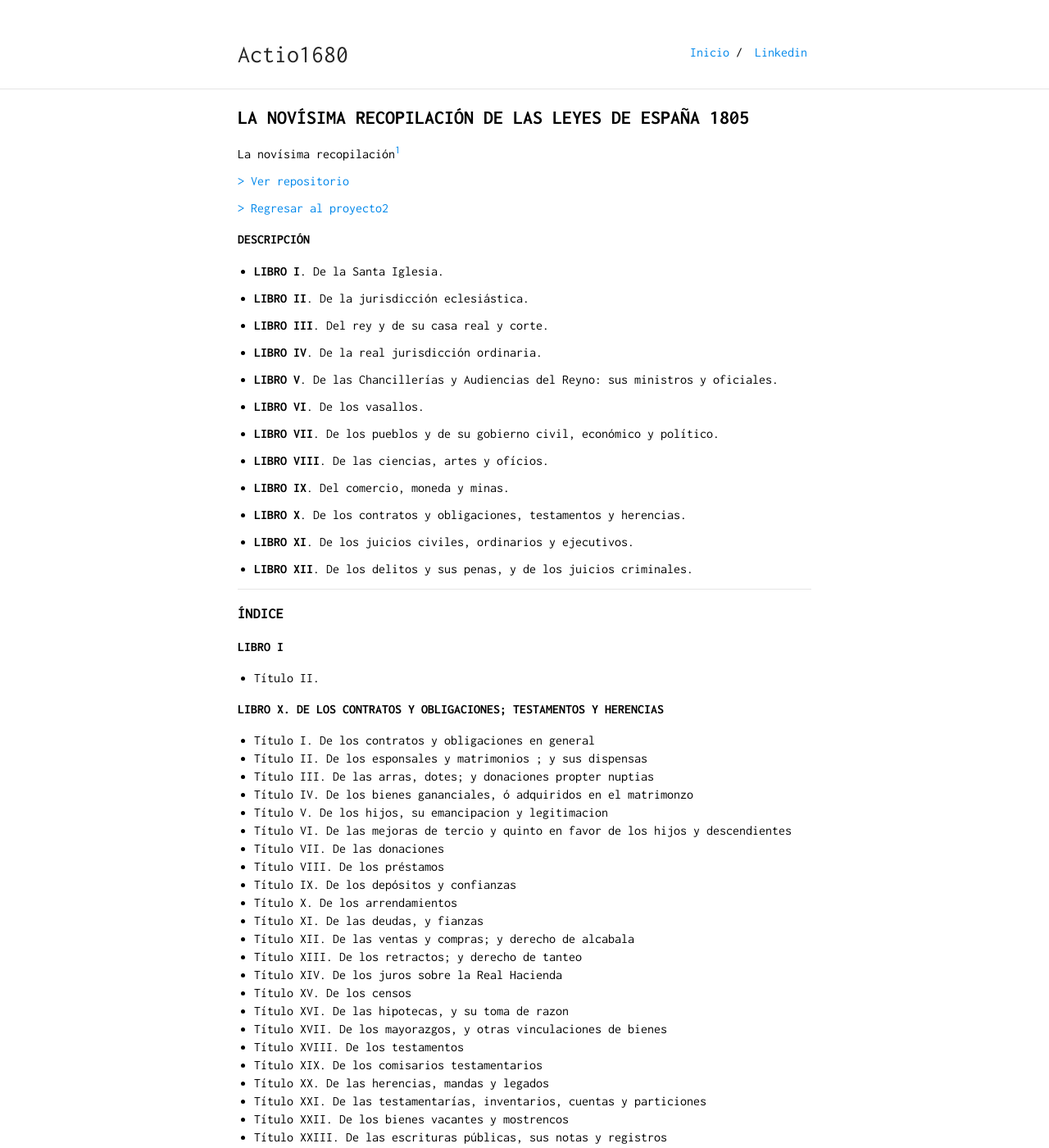
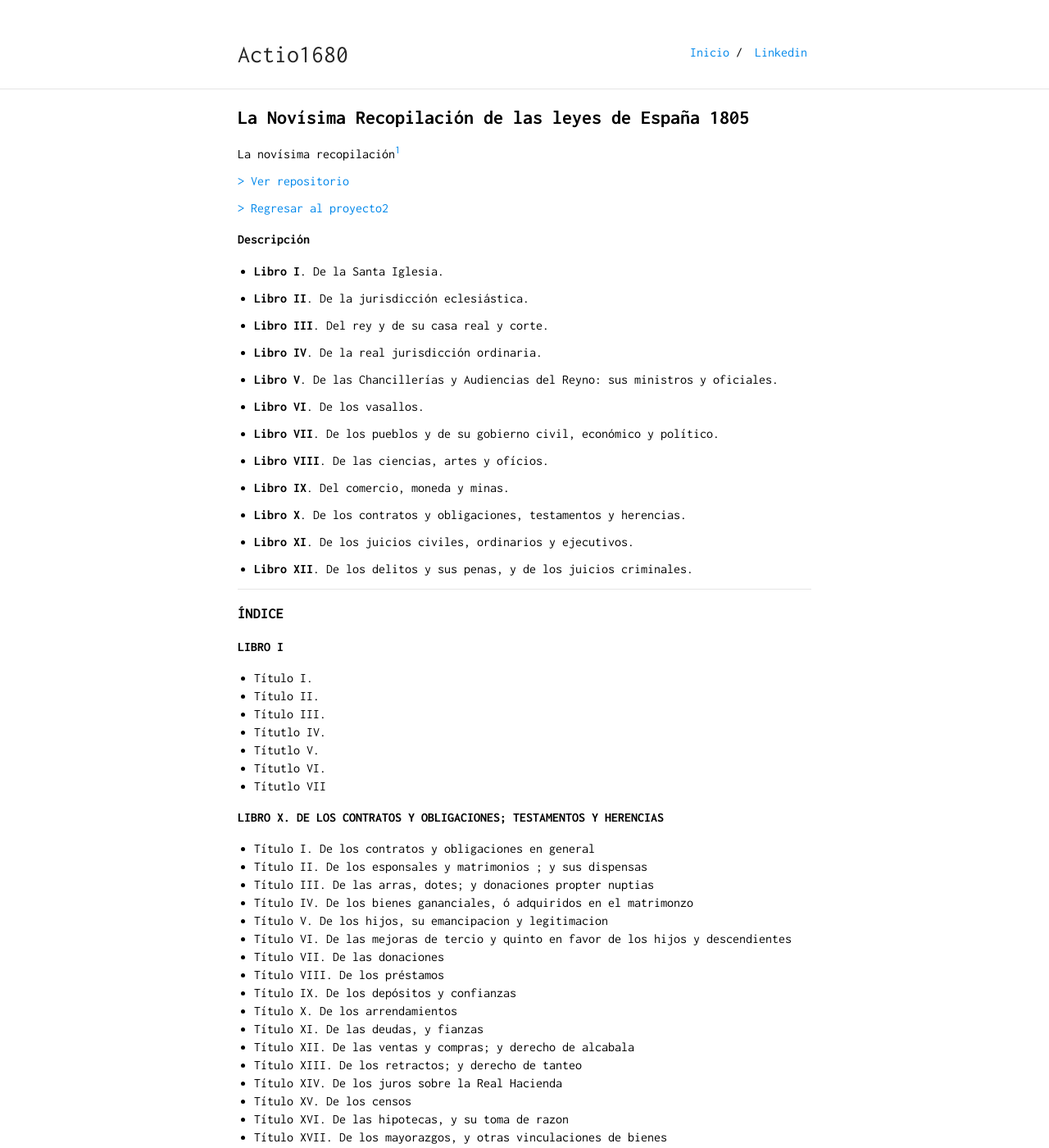
Before and after one commit to actio1680/actio1680.github.io, a Jekyll site: the page built from proyecto2/novisimarecopilacion.md, in a window 1280 px wide and 1400 px high. Shown: the whole window at 82% size. Built offline with Jekyll 4.4.1, drawn with Linux system fonts in a browser that asks for light colours; our own code applies the rules of GitHub Pages for plain Markdown files.

Commit message:
Update novisimarecopilacion.md

```diff
--- a/proyecto2/novisimarecopilacion.md
+++ b/proyecto2/novisimarecopilacion.md
@@ -1,44 +1,49 @@
 ---
 layout: default
 ---
-## LA NOVÍSIMA RECOPILACIÓN DE LAS LEYES DE ESPAÑA 1805
+## La Novísima Recopilación de las leyes de España 1805
 La novísima recopilación[^1]
 
 [> Ver repositorio](https://github.com/actio1680/Cuerpos-legales-Monarquia-Hispanica/tree/main/Novisima-recopilacion-1805)
 
 [> Regresar al proyecto2](https://actio1680.github.io/proyecto2/presentacion2)
 
-#### DESCRIPCIÓN
-- **LIBRO I**. De la Santa Iglesia.
+#### Descripción
+- **Libro I**. De la Santa Iglesia.
 
-- **LIBRO II**. De la jurisdicción eclesiástica.
+- **Libro II**. De la jurisdicción eclesiástica.
 
-- **LIBRO III**. Del rey y de su casa real y corte.
+- **Libro III**. Del rey y de su casa real y corte.
 
-- **LIBRO IV**. De la real jurisdicción ordinaria.
+- **Libro IV**. De la real jurisdicción ordinaria.
 
-- **LIBRO V**. De las Chancillerías y Audiencias del Reyno: sus ministros y oficiales.
+- **Libro V**. De las Chancillerías y Audiencias del Reyno: sus ministros y oficiales.
 
-- **LIBRO VI**. De los vasallos.
+- **Libro VI**. De los vasallos.
 
-- **LIBRO VII**. De los pueblos y de su gobierno civil, económico y político.
+- **Libro VII**. De los pueblos y de su gobierno civil, económico y político.
 
-- **LIBRO VIII**. De las ciencias, artes y ofícios.
+- **Libro VIII**. De las ciencias, artes y ofícios.
 
-- **LIBRO IX**. Del comercio, moneda y minas.
+- **Libro IX**. Del comercio, moneda y minas.
 
-- **LIBRO X**. De los contratos y obligaciones, testamentos y herencias.
+- **Libro X**. De los contratos y obligaciones, testamentos y herencias.
 
-- **LIBRO XI**. De los juicios civiles, ordinarios y ejecutivos.
+- **Libro XI**. De los juicios civiles, ordinarios y ejecutivos.
 
-- **LIBRO XII**. De los delitos y sus penas, y de los juicios criminales.
+- **Libro XII**. De los delitos y sus penas, y de los juicios criminales.
 
 ---
 ### ÍNDICE
 #### LIBRO I
 
+- Título I.
 - Título II.
-
+- Título III.
+- Títutlo IV.
+- Títutlo V.
+- Títutlo VI.
+- Títutlo VII
 
 #### LIBRO X. DE LOS CONTRATOS Y OBLIGACIONES; TESTAMENTOS Y HERENCIAS
 
@@ -153,7 +158,6 @@ La novísima recopilación[^1]
 
 
 
-
 [Subir](#Top)
 
 ---
```
